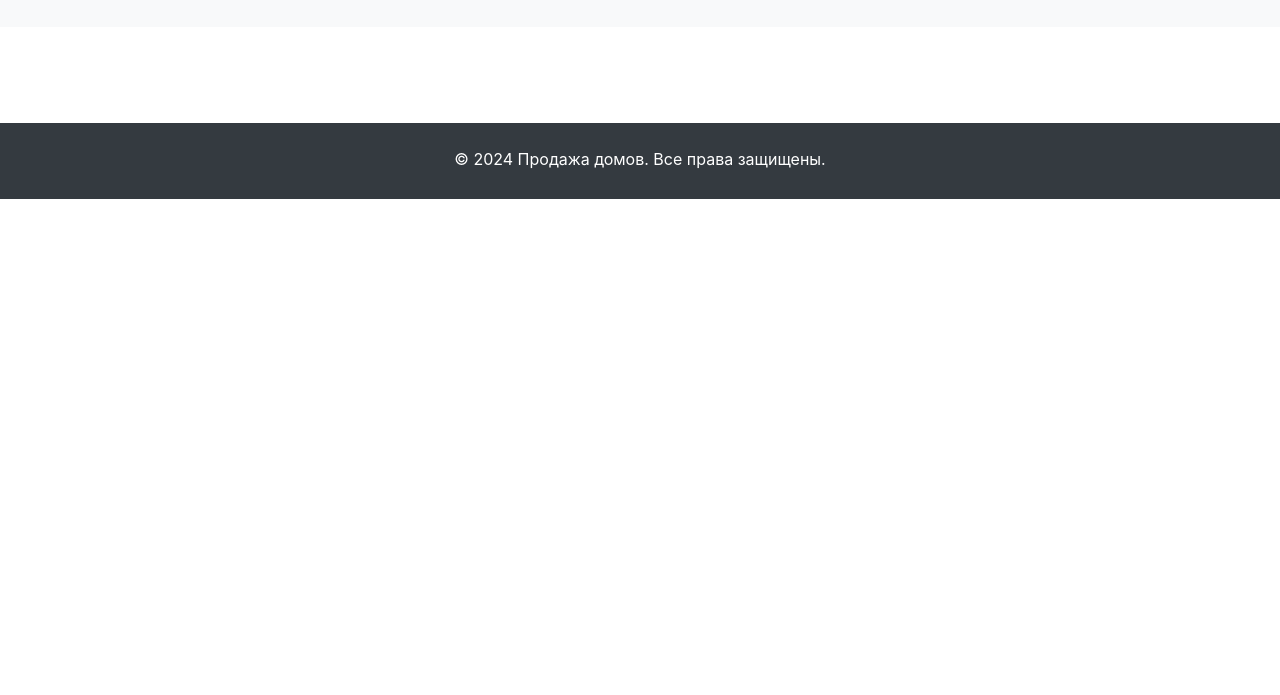
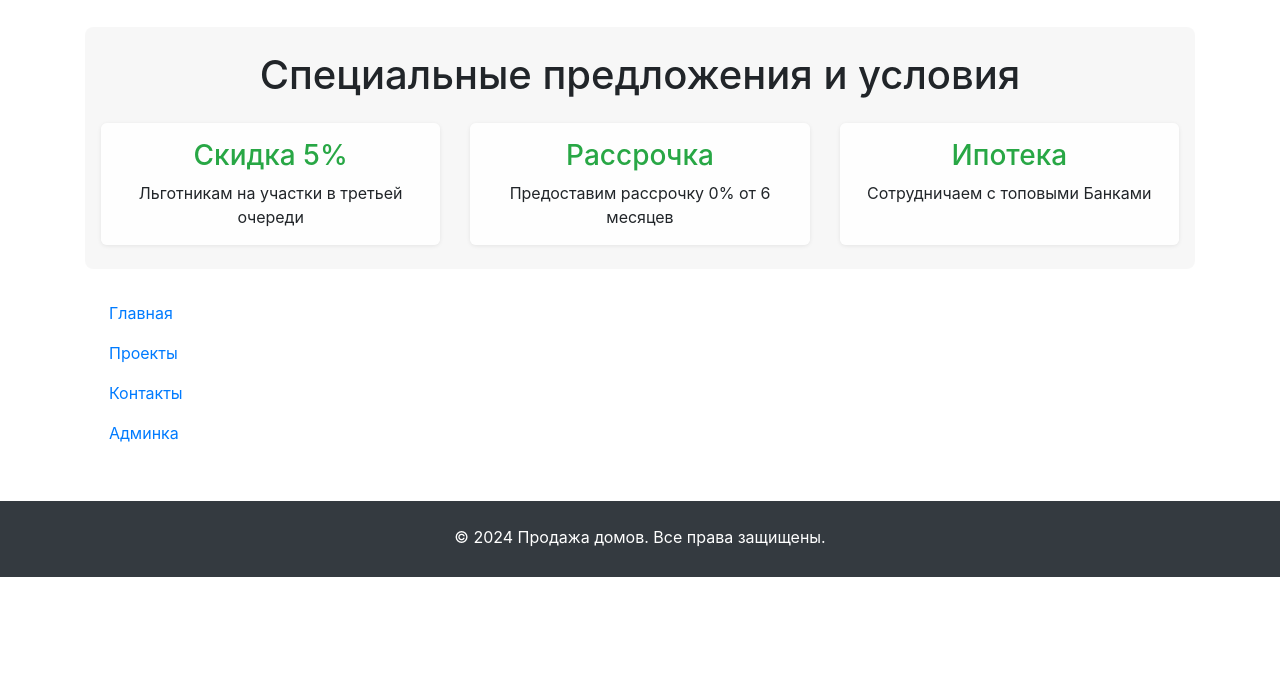
Before and after one commit to alexandr-prokhorov/ZMO, a Django app: page /houses/ in a window 1280 px wide. Shown: the part 105-800 px from the top of the page. Run offline with Django 5.2, Linux system fonts and the light colour scheme; data that the repository does not hold is empty; some libraries are stand-ins or nearby versions.

Commit message:
1) внесены изменения в базовый шаблон: -Длбавлена статичность шапки меню при скролинге - добавлена информация об акциях и предложениях

```diff
--- a/houses/templates/houses/base.html
+++ b/houses/templates/houses/base.html
@@ -5,43 +5,87 @@
     <meta charset="UTF-8">
     <meta name="viewport" content="width=device-width, initial-scale=1.0">
     <title>{% block title %}Недвижимость{% endblock %}</title>
-
-    <!-- Bootstrap 5 (опционально) -->
-<!--    <link href="https://cdn.jsdelivr.net/npm/bootstrap@5.3.0/dist/css/bootstrap.min.css" rel="stylesheet">-->
-
-    <!-- Статические файлы (CSS/JS) -->
+    <!-- Bootstrap 5 -->
     <link href="{% static 'css/bootstrap.min.css' %}" rel="stylesheet">
-
     <link href="{% static 'css/album.css' %}" rel="stylesheet">
-
     <link href="{% static 'css/style.css' %}" rel="stylesheet">
-
-    <!-- Дополнительные head-элементы -->
+    <link href="{% static 'css/style2.css' %}" rel="stylesheet">
     {% block extra_head %}{% endblock %}
 </head>
 <body>
-    <!-- Шапка сайта -->
-    <header class="bg-light py-3">
-        <div class="container">
-<!--            <h1 class="text-center">Продажа домов</h1>-->
+    <!-- Фиксированная шапка сайта -->
+    <header class="fixed-header bg-light py-3">
+    <!-- Фоновое изображение (z-index: 0) -->
+    <div class="position-absolute top-0 start-0 w-100 h-100"
+         style="background: url('{% static "images/head.png" %}') repeat-x bottom left; z-index: 0;"></div>
+
+    <!-- Основное содержимое (z-index: 1) -->
+    <div class="container position-relative" style="z-index: 1;">
         <nav>
             <ul class="nav justify-content-center">
                 <li class="nav-item">
-                        <a class="nav-link" href="{% url 'house-list' %}">Главная</a>
+                    <a class="nav-link" href="{% url 'house-list' %}">
+                        <img src="{% static 'images/logo.png' %}" alt="Логотип" style="height: 40px;">
+                    </a>
                 </li>
                 <li class="nav-item">
-                        <a class="nav-link" href="/admin/">Админка</a>
+                    <a class="nav-link text-dark fw-bold" href="{% url 'house-list' %}">Главная</a>
+                </li>
+                <li class="nav-item">
+                    <a class="nav-link text-dark fw-bold" href="#projects">Проекты</a>
+                </li>
+                <li class="nav-item">
+                    <a class="nav-link text-dark fw-bold" href="#contacts">Контакты</a>
+                </li>
+                <li class="nav-item">
+                    <a class="nav-link text-dark fw-bold" href="/admin/">Админка</a>
                 </li>
             </ul>
         </nav>
     </div>
 </header>
 
-    <!-- Основное содержимое -->
     <main class="container my-5">
         {% block content %}
         <!-- Сюда подставляется контент из дочерних шаблонов -->
         {% endblock %}
+        <div class="py-4 my-4 px-3" style="background-color: rgba(0,0,0,0.03); border-radius: 8px; overflow: hidden;">
+    <h1 class="text-center mb-4">Специальные предложения и условия</h1>
+    <div class="row justify-content-center gx-3 gy-4">  <!-- Изменил g-4 на gx-3 gy-4 -->
+        <!-- Скидка -->
+        <div class="col-md-4 col-sm-6">
+            <div class="p-3 h-100 text-center"
+                 style="background-color: rgba(255,255,255,0.9); border-radius: 6px; box-shadow: 0 1px 4px rgba(0,0,0,0.08);">
+                <h3 class="text-success">Скидка 5%</h3>
+                <p class="mb-0">Льготникам на участки в третьей очереди</p>
+            </div>
+        </div>
+
+        <!-- Рассрочка -->
+        <div class="col-md-4 col-sm-6">
+            <div class="p-3 h-100 text-center"
+                 style="background-color: rgba(255,255,255,0.9); border-radius: 6px; box-shadow: 0 1px 4px rgba(0,0,0,0.08);">
+                <h3 class="text-success">Рассрочка</h3>
+                <p class="mb-0">Предоставим рассрочку 0% от 6 месяцев</p>
+            </div>
+        </div>
+
+        <!-- Ипотека -->
+        <div class="col-md-4 col-sm-6">
+            <div class="p-3 h-100 text-center"
+                 style="background-color: rgba(255,255,255,0.9); border-radius: 6px; box-shadow: 0 1px 4px rgba(0,0,0,0.08);">
+                <h3 class="text-success">Ипотека</h3>
+                <p class="mb-0">Сотрудничаем с топовыми Банками</p>
+            </div>
+        </div>
+    </div>
+</div>
+        <div>
+            <a class="nav-link" href="{% url 'house-list' %}">Главная</a>
+            <a class="nav-link" href="#projects">Проекты</a>
+            <a class="nav-link" href="#contacts">Контакты</a>
+            <a class="nav-link" href="/admin/">Админка</a>
+        </div>
     </main>
 
     <!-- Подвал -->
@@ -51,11 +95,10 @@
         </div>
     </footer>
 
-    <!-- Скрипты -->
-<!--    <script src="https://cdn.jsdelivr.net/npm/bootstrap@5.3.0/dist/js/bootstrap.bundle.min.js"></script>-->
     <script src="{% static 'js/popper.min.js'%}"></script>
     <script src="{% static 'js/bootstrap.min.js'%}"></script>
     <script src="{% static 'js/holder.min.js'%}"></script>
+    <script src="{% static 'js/script.js'%}"></script>
     {% block scripts %}{% endblock %}
 </body>
 </html>
```
Lines whose indentation alone changed are shown as unchanged.
